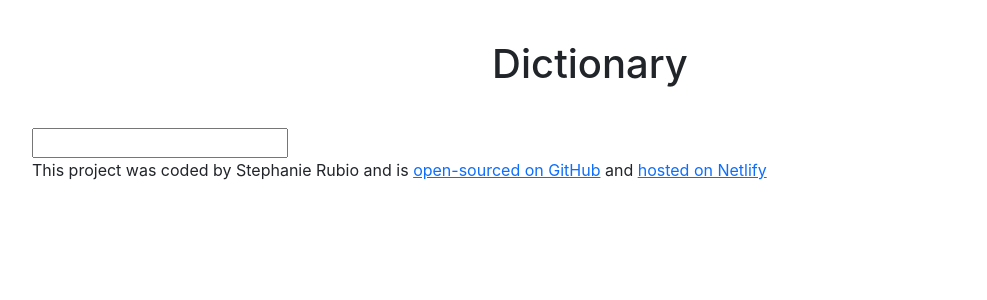
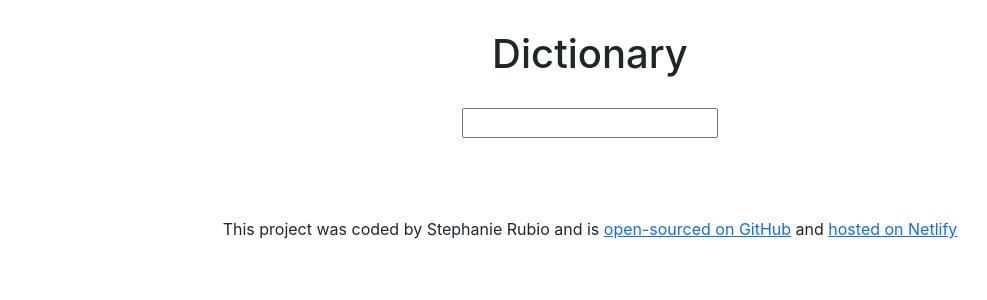
Before and after one commit to StephanieR20/dictionary-project, a React (Create React App) app: page / in a window 1280 px wide. Shown: the top 300 px of the page, without its empty margins (50-1037 px from the left). Built offline with nearby package versions, Linux system fonts and the light colour scheme.

Commit message:
added css on results

```diff
--- a/src/App.css
+++ b/src/App.css
@@ -1,9 +1,9 @@
 .App-header {
+  text-align: center;
+  margin: 30px 0;
+}
+
+.App-footer {
   text-align: center;
   margin: 40px 0;
 }
-
-.app-footer {
-  text-align: center;
-  margin: 20px 0;
-}
--- a/src/App.js
+++ b/src/App.js
@@ -9,7 +9,8 @@ function App() {
       <main>
         <Dictionary/>
       </main>
-      <footer>
+      <br/>
+      <footer className="App-footer">
          This project was coded by Stephanie Rubio
           and is <a
             href="https://github.com/StephanieR20/dictionary-project"
--- a/src/Dictionary.css
+++ b/src/Dictionary.css
@@ -0,0 +1,8 @@
+.search-form {
+  position: relative;
+  margin: 0 0 15px 0;
+}
+
+.Dictionary {
+  text-align: center;
+}
--- a/src/Dictionary.js
+++ b/src/Dictionary.js
@@ -31,7 +31,7 @@ export default function Dictionary(){
   }
     return(
         <div className="Dictionary">
-          <form onSubmit={Search}>
+          <form className="search-form" onSubmit={Search}>
               <input type="Search" onChange={handleKeywordChange}/>
              </form>
              <Results results={results}/>
```
